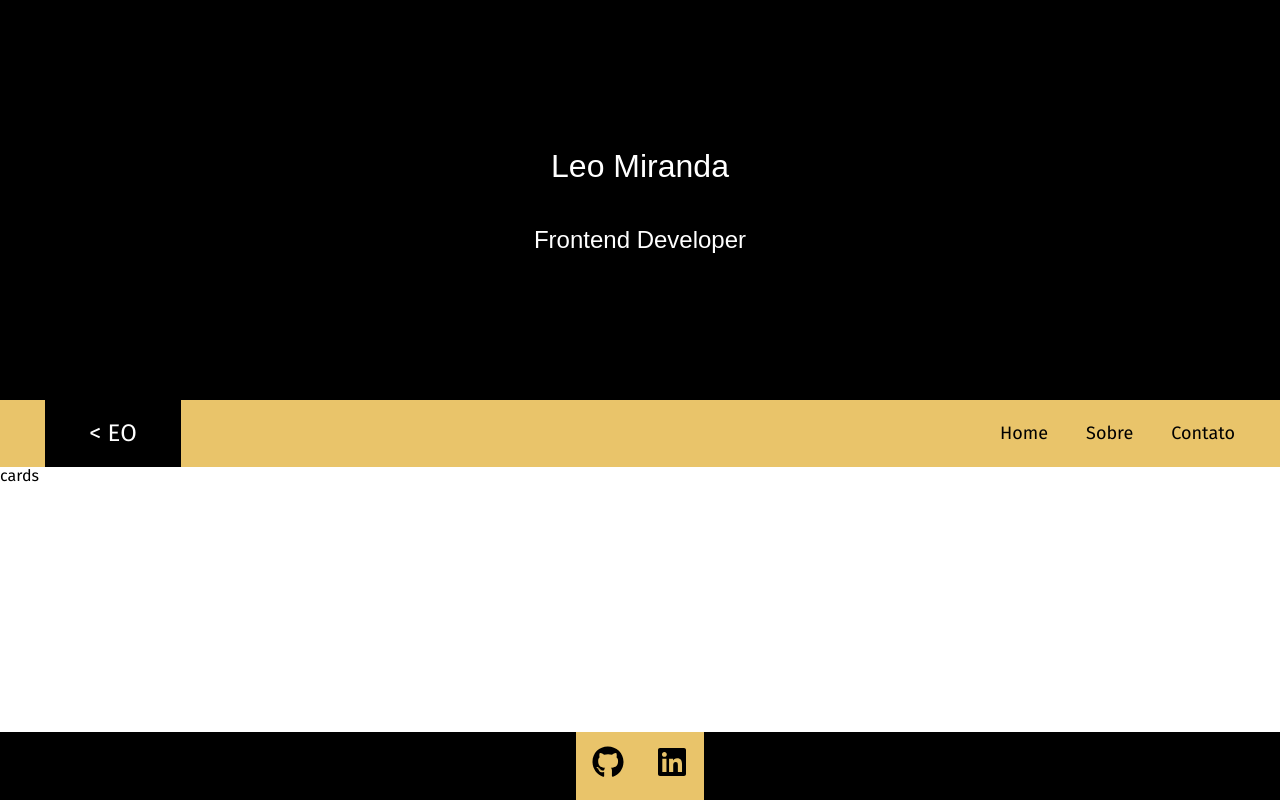
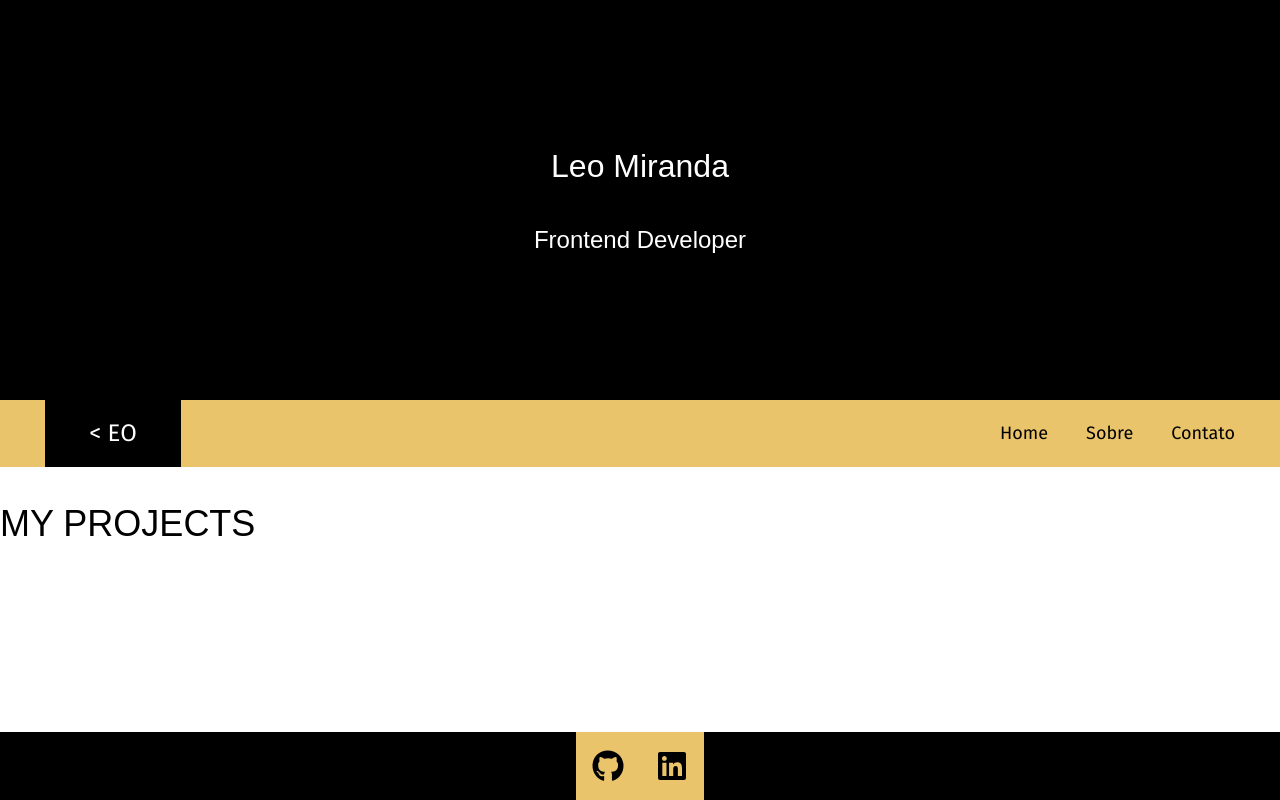
Before and after one commit to leomiranda/Leonardo_Miranda_BootcampFrontendAlura, a Next.js app: page / in a window 1280 px wide. Built offline with nearby package versions, Linux system fonts and the light colour scheme; a web font is replaced by a local one.

Commit message:
create sectiontitle component

```diff
--- a/src/components/sections/Footer/index.js
+++ b/src/components/sections/Footer/index.js
@@ -13,8 +13,10 @@ const FooterWrapper = styled.div`
   background-color: #e9c46a;
   display: flex;
   align-items: center;
-
+  justify-content: center;
   a {
+    width: 32px;
+    height: 32px;
     font-size: 32px;
     color: #000;
     margin: 0 16px;
--- a/src/components/sections/WrapperProjects/index.js
+++ b/src/components/sections/WrapperProjects/index.js
@@ -1,5 +1,6 @@
 import React from 'react';
+import { SectionTitle } from '../../typography/SectionTitle/index';
 
 export default function WrapperProjects() {
-  return <div>cards</div>;
+  return <SectionTitle>My Projects</SectionTitle>;
 }
--- /dev/null
+++ b/src/components/typography/SectionTitle/index.js
@@ -0,0 +1,6 @@
+import styled from 'styled-components';
+
+export const SectionTitle = styled.h3`
+  text-transform: uppercase;
+  font-size: 36px;
+`;
```
